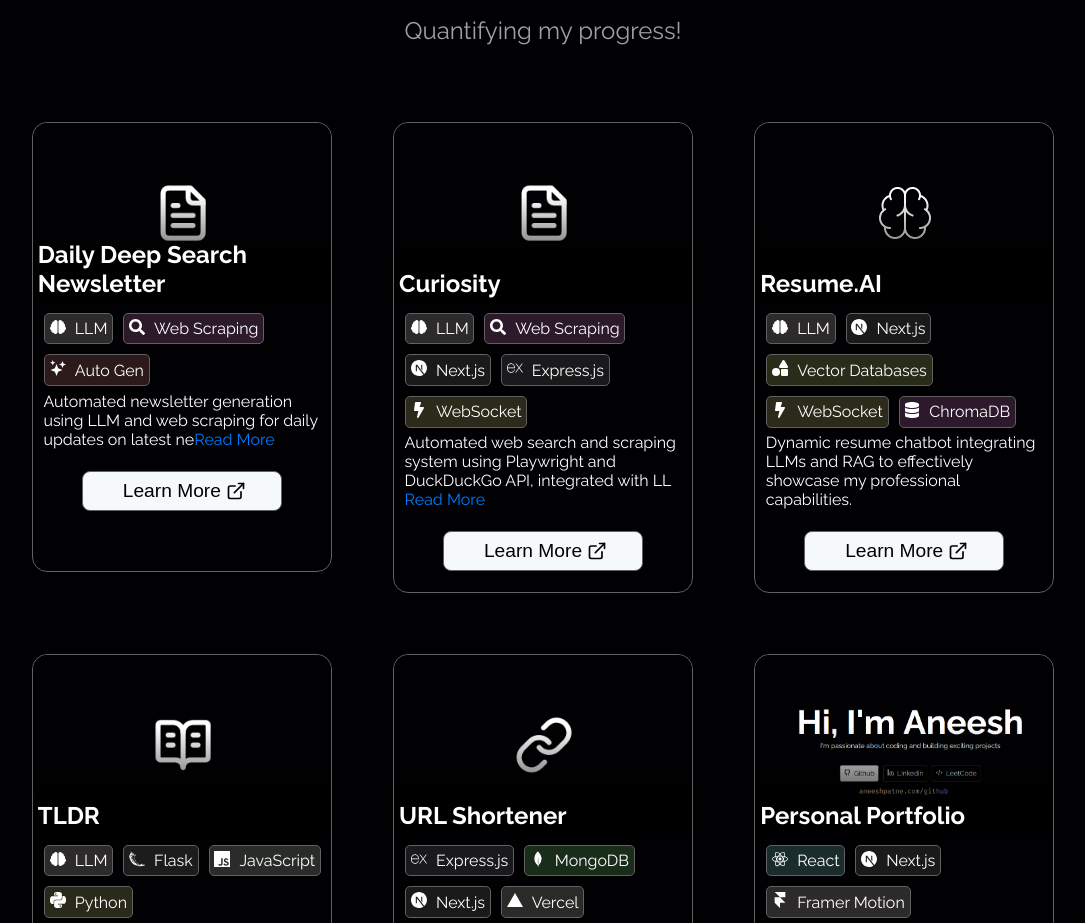
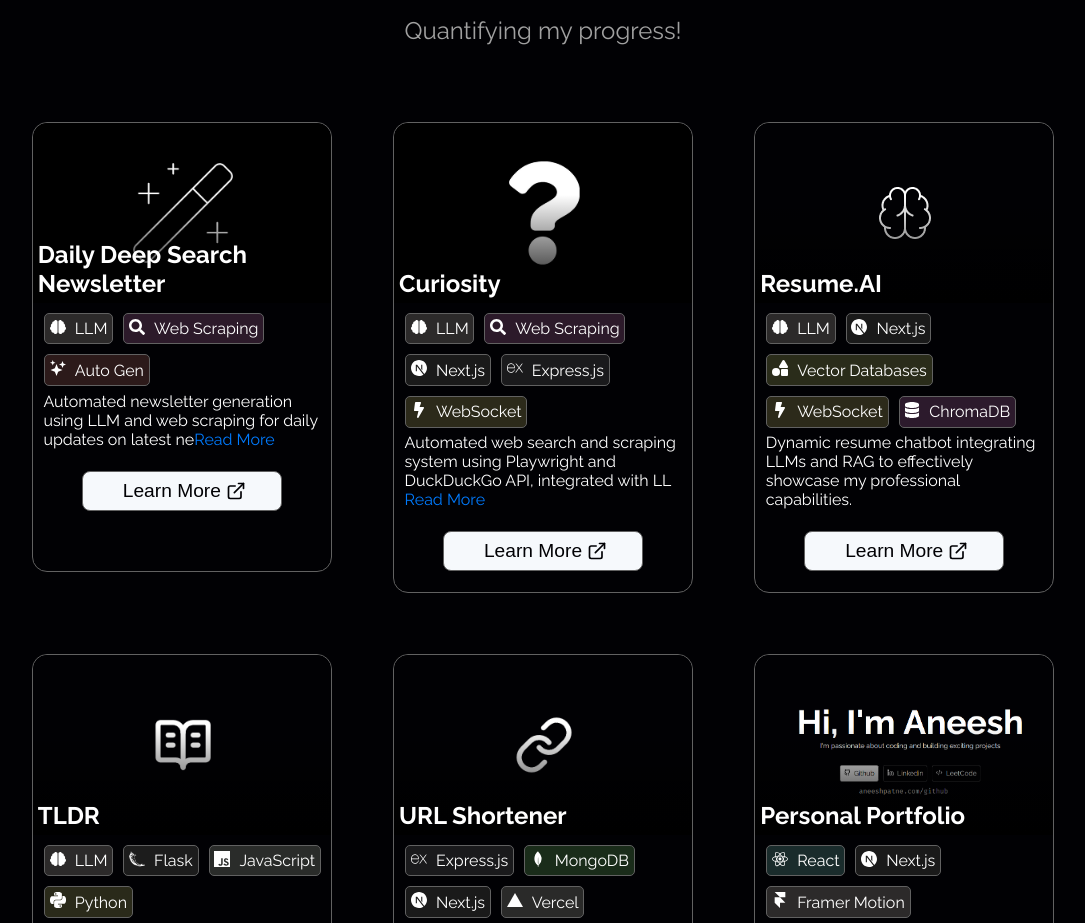
Before and after one commit to aneeshpatne/Personal-Portfolio, a Next.js app: page / in a window 1280 px wide. Shown: the part 3527-4450 px from the top of the page, without its empty margins (97-1182 px from the left). Built offline with nearby package versions, Linux system fonts and the light colour scheme.

Commit message:
feat: update project images in ProjectNew component

```diff
--- a/src/components/ProjectNew.jsx
+++ b/src/components/ProjectNew.jsx
@@ -13,7 +13,7 @@ export const project = [
     techStack: ["LLM", "Web Scraping", "Auto Gen"],
     description:
       "Automated newsletter generation using LLM and web scraping for daily updates on latest news.",
-    image: "/assets/img/asapFiles.png",
+    image: "/assets/img/deepsearch.png",
     startDate: "April 2024",
     endDate: "Present",
   },
@@ -23,7 +23,7 @@ export const project = [
     techStack: ["LLM", "Web Scraping", "Next.js", "Express.js", "WebSocket"],
     description:
       "Automated web search and scraping system using Playwright and DuckDuckGo API, integrated with LLM for efficient data extraction",
-    image: "/assets/img/asapFiles.png",
+    image: "/assets/img/curiosity.png",
     startDate: "April 2024",
     endDate: "Present",
   },
```
Also changed, not shown: public/assets/img/curiosity.png (added), public/assets/img/deepsearch.png (added).
